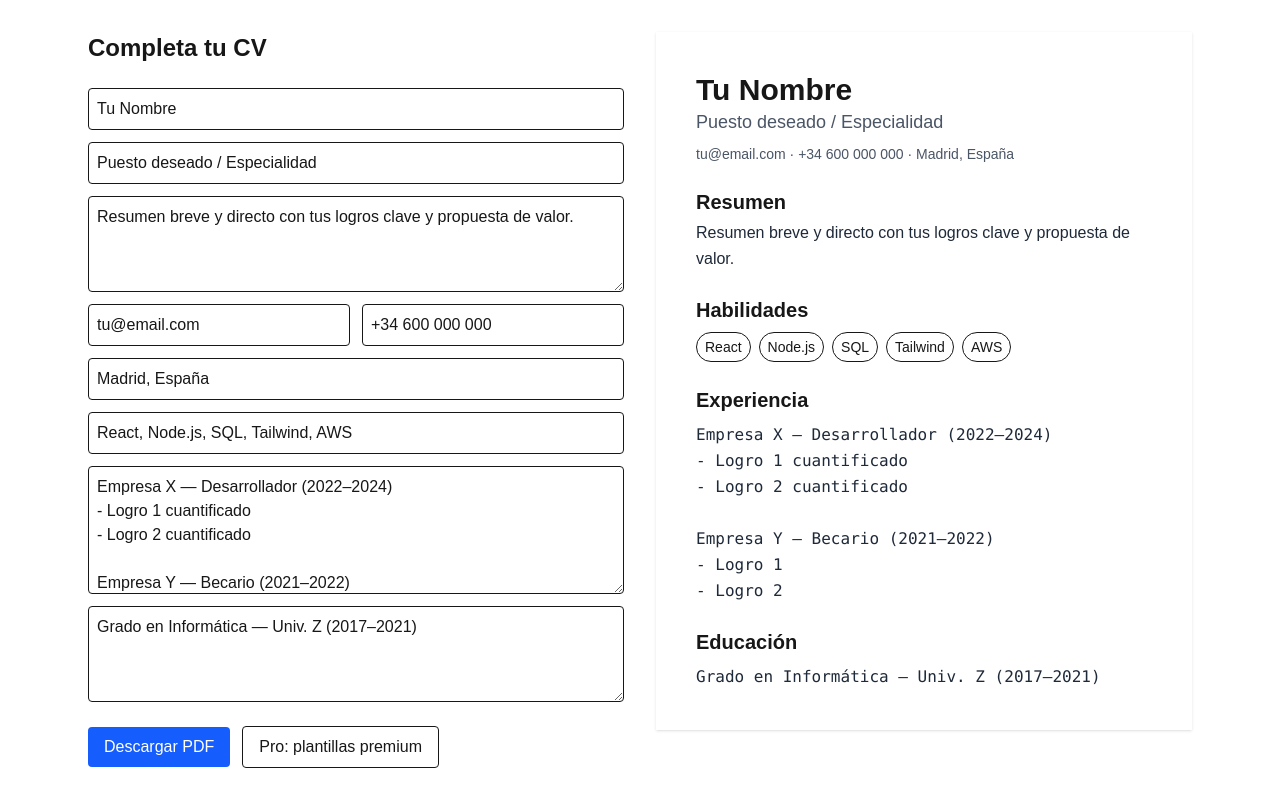
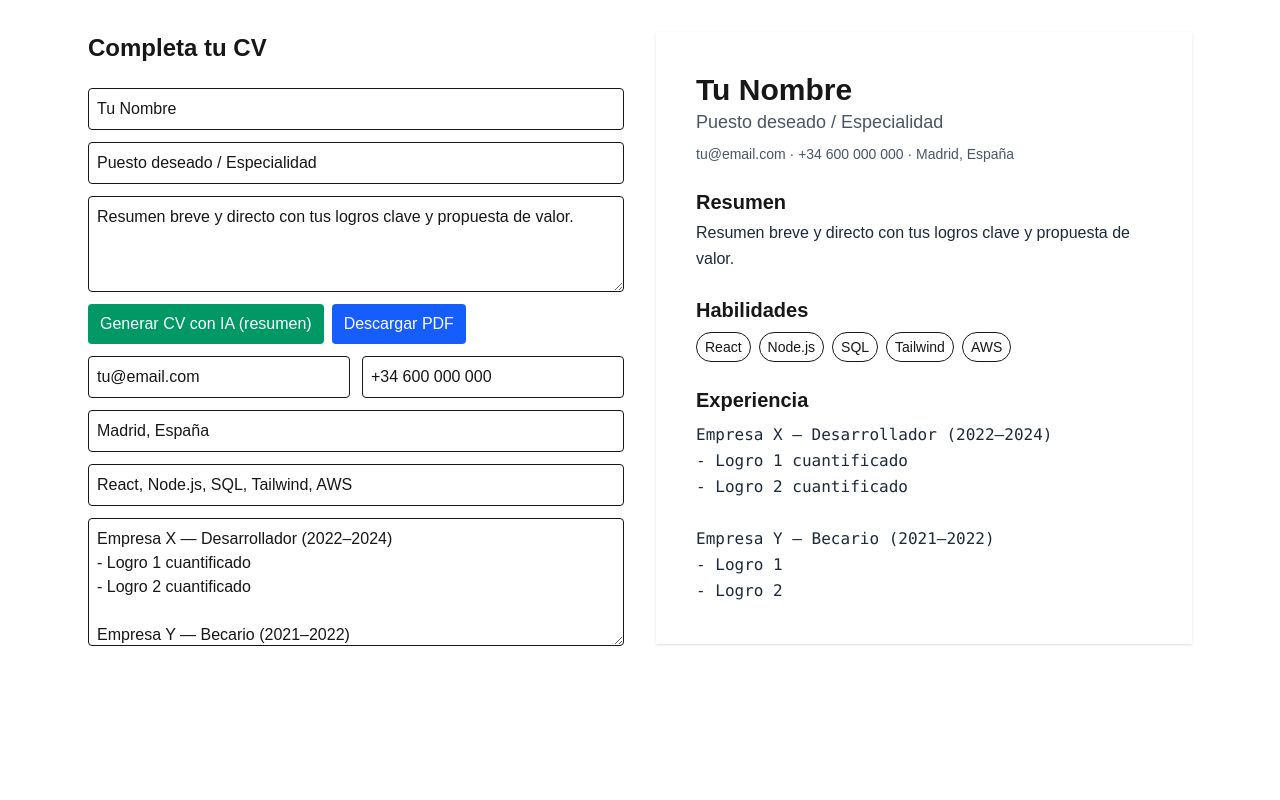
Before and after one commit to josebaduriz-glitch/cv-magic-ai, a Next.js app: page /app/new in a window 1280 px wide. Built offline with nearby package versions, Linux system fonts and the light colour scheme.

Commit message:
fix: server-only dashboard + form logout to avoid client exceptions

```diff
--- /dev/null
+++ b/src/app/api/ai/summary/route.ts
@@ -0,0 +1,55 @@
+import { NextResponse } from 'next/server';
+
+export const dynamic = 'force-dynamic';
+
+export async function POST(req: Request) {
+  try {
+    const { name, title, skills, experience } = await req.json();
+
+    const prompt = `
+Eres un experto en redacción de CV. Escribe un resumen profesional breve (3-5 frases), claro, con logros cuantificados cuando sea posible.
+Devuelve solo el texto del resumen, en español.
+
+Nombre: ${name}
+Puesto objetivo: ${title}
+Habilidades: ${skills}
+Experiencia (viñetas):
+${experience}
+    `.trim();
+
+    const apiKey = process.env.OPENAI_API_KEY;
+    if (!apiKey) {
+      return NextResponse.json({ error: 'Falta OPENAI_API_KEY en el servidor' }, { status: 500 });
+    }
+
+    // Llama a OpenAI Chat Completions (modelo ligero para velocidad/coste)
+    const r = await fetch('https://api.openai.com/v1/chat/completions', {
+      method: 'POST',
+      headers: {
+        Authorization: `Bearer ${apiKey}`,
+        'Content-Type': 'application/json',
+      },
+      body: JSON.stringify({
+        model: 'gpt-4o-mini',
+        messages: [
+          { role: 'system', content: 'Eres un asistente que redacta resúmenes profesionales concisos y orientados a impacto.' },
+          { role: 'user', content: prompt },
+        ],
+        temperature: 0.5,
+        max_tokens: 180,
+      }),
+    });
+
+    if (!r.ok) {
+      const err = await r.text();
+      return NextResponse.json({ error: 'OpenAI error', details: err }, { status: 500 });
+    }
+
+    const data = await r.json();
+    const summary = data.choices?.[0]?.message?.content?.trim() || '';
+
+    return NextResponse.json({ summary });
+  } catch (e: any) {
+    return NextResponse.json({ error: e?.message || 'Error' }, { status: 500 });
+  }
+}
--- a/src/app/app/new/page.tsx
+++ b/src/app/app/new/page.tsx
@@ -17,17 +17,39 @@ export default function NewCVPage() {
 Empresa Y — Becario (2021–2022)
 - Logro 1
 - Logro 2`);
-  const [education, setEducation] = useState(`Grado en Informática — Univ. Z (2017–2021)`);
+  const [loadingAI, setLoadingAI] = useState(false);
+
   const printRef = useRef<HTMLDivElement>(null);
-
   const skillsArr = useMemo(
     () => skills.split(',').map(s => s.trim()).filter(Boolean),
     [skills]
   );
 
   const handleDownload = () => {
-    // versión simple: usa imprimir a PDF del navegador
-    window.print();
+    window.print(); // imprime la vista → Guardar como PDF
+  };
+
+  const handleGenerateAI = async () => {
+    try {
+      setLoadingAI(true);
+      const res = await fetch('/api/ai/summary', {
+        method: 'POST',
+        headers: { 'Content-Type': 'application/json' },
+        body: JSON.stringify({
+          name,
+          title,
+          skills,
+          experience,
+        }),
+      });
+      if (!res.ok) throw new Error('Error al generar resumen');
+      const data = await res.json();
+      setSummary(data.summary);
+    } catch (e) {
+      alert('No se pudo generar el resumen. Revisa tu clave de OpenAI en el servidor.');
+    } finally {
+      setLoadingAI(false);
+    }
   };
 
   return (
@@ -40,21 +62,26 @@ Empresa Y — Becario (2021–2022)
             <input className="col-span-2 rounded border p-2" value={name} onChange={e=>setName(e.target.value)} placeholder="Nombre completo" />
             <input className="col-span-2 rounded border p-2" value={title} onChange={e=>setTitle(e.target.value)} placeholder="Título profesional" />
             <textarea className="col-span-2 h-24 rounded border p-2" value={summary} onChange={e=>setSummary(e.target.value)} placeholder="Resumen" />
+
+            <div className="col-span-2 flex gap-2">
+              <button
+                onClick={handleGenerateAI}
+                disabled={loadingAI}
+                className="rounded bg-emerald-600 px-3 py-2 text-white"
+                type="button"
+              >
+                {loadingAI ? 'Generando…' : 'Generar CV con IA (resumen)'}
+              </button>
+              <button onClick={handleDownload} className="rounded bg-blue-600 px-3 py-2 text-white" type="button">
+                Descargar PDF
+              </button>
+            </div>
+
             <input className="rounded border p-2" value={email} onChange={e=>setEmail(e.target.value)} placeholder="Email" />
             <input className="rounded border p-2" value={phone} onChange={e=>setPhone(e.target.value)} placeholder="Teléfono" />
             <input className="col-span-2 rounded border p-2" value={location} onChange={e=>setLocation(e.target.value)} placeholder="Ubicación" />
             <input className="col-span-2 rounded border p-2" value={skills} onChange={e=>setSkills(e.target.value)} placeholder="Habilidades (separadas por comas)" />
             <textarea className="col-span-2 h-32 rounded border p-2" value={experience} onChange={e=>setExperience(e.target.value)} placeholder="Experiencia (viñetas)" />
-            <textarea className="col-span-2 h-24 rounded border p-2" value={education} onChange={e=>setEducation(e.target.value)} placeholder="Educación" />
-          </div>
-
-          <div className="flex items-center gap-3">
-            <button onClick={handleDownload} className="rounded bg-blue-600 px-4 py-2 text-white">
-              Descargar PDF
-            </button>
-            <a href="/pricing" className="rounded border px-4 py-2">
-              Pro: plantillas premium
-            </a>
           </div>
         </section>
 
@@ -66,7 +93,7 @@ Empresa Y — Becario (2021–2022)
             <div className="mt-2 text-sm text-gray-600">{email} · {phone} · {location}</div>
 
             <h2 className="mt-6 text-xl font-semibold">Resumen</h2>
-            <p className="mt-1 leading-relaxed text-gray-800">{summary}</p>
+            <p className="mt-1 leading-relaxed text-gray-800 whitespace-pre-wrap">{summary}</p>
 
             <h2 className="mt-6 text-xl font-semibold">Habilidades</h2>
             <ul className="mt-2 flex flex-wrap gap-2">
@@ -77,9 +104,6 @@ Empresa Y — Becario (2021–2022)
 
             <h2 className="mt-6 text-xl font-semibold">Experiencia</h2>
             <pre className="mt-2 whitespace-pre-wrap leading-relaxed text-gray-800">{experience}</pre>
-
-            <h2 className="mt-6 text-xl font-semibold">Educación</h2>
-            <pre className="mt-2 whitespace-pre-wrap leading-relaxed text-gray-800">{education}</pre>
           </div>
         </section>
       </div>
--- a/src/app/pricing/page.tsx
+++ b/src/app/pricing/page.tsx
@@ -5,22 +5,31 @@ const STRIPE_LINK = process.env.NEXT_PUBLIC_STRIPE_LINK || '#';
 export default function PricingPage() {
   return (
     <main className="mx-auto max-w-4xl px-6 py-12">
-      <h1 className="text-3xl font-bold">Precios</h1>
+      <h1 className="text-3xl font-bold">Planes</h1>
       <p className="mt-2 text-gray-600">Empieza gratis. Pasa a Pro cuando quieras.</p>
 
       <div className="mt-8 grid gap-6 md:grid-cols-2">
-        <div className="rounded-2xl border p-6">
+        <div className="rounded-2xl border p-6 bg-white">
           <h2 className="text-xl font-semibold">Gratis</h2>
           <p className="mt-1 text-gray-600">1 plantilla · Descarga PDF</p>
           <p className="mt-6 text-3xl font-bold">0€</p>
-          <a href="/app/new" className="mt-6 inline-block rounded border px-4 py-2">Empezar</a>
+          <a href="/app/new" className="mt-6 inline-block rounded border px-4 py-2">
+            Empezar
+          </a>
         </div>
 
-        <div className="rounded-2xl border p-6">
+        <div className="rounded-2xl border p-6 bg-white ring-2 ring-amber-400">
           <h2 className="text-xl font-semibold">Pro</h2>
           <p className="mt-1 text-gray-600">Plantillas premium + IA ampliada</p>
-          <p className="mt-6 text-3xl font-bold">7,99€<span className="text-base font-normal"> / mes</span></p>
-          <a href={STRIPE_LINK} target="_blank" className="mt-6 inline-block rounded bg-black px-4 py-2 text-white">
+          <p className="mt-6 text-3xl font-bold">
+            7,99€<span className="text-base font-normal"> / mes</span>
+          </p>
+          <a
+            href={STRIPE_LINK}
+            target="_blank"
+            rel="noreferrer"
+            className="mt-6 inline-block rounded bg-black px-4 py-2 text-white"
+          >
             Pagar con Stripe
           </a>
           <p className="mt-2 text-xs text-gray-500">Pago seguro. Sin complicaciones.</p>
```
